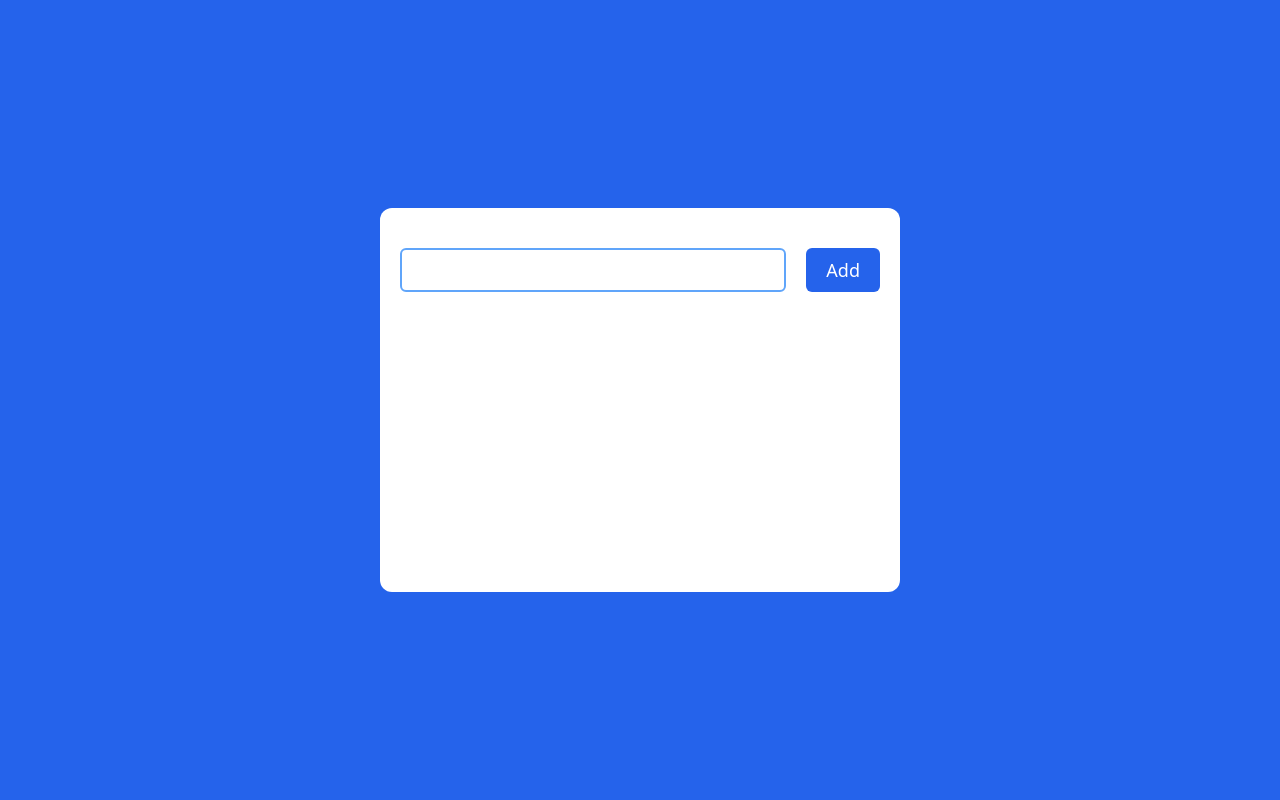
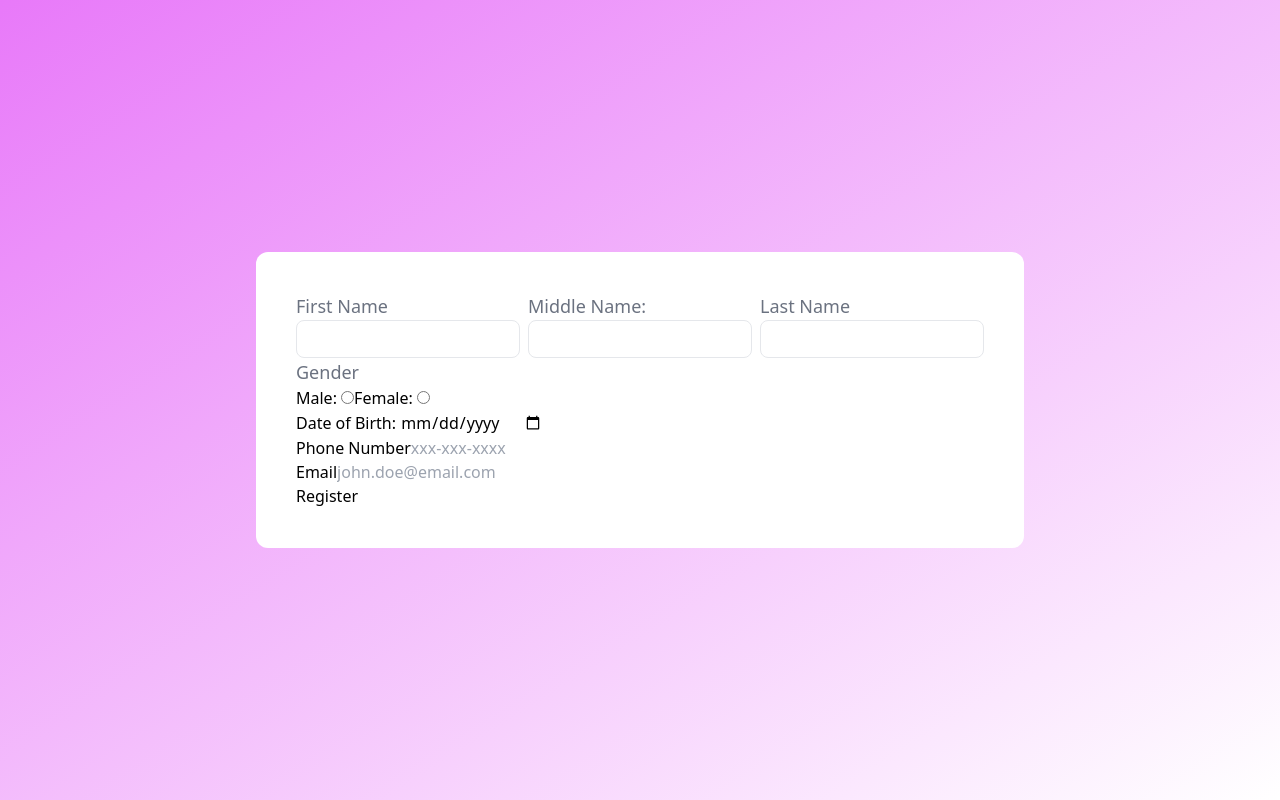
Before and after one commit to danobisiw/Code-along, a React (Create React App) app: page / in a window 1280 px wide. Built offline with nearby package versions, Linux system fonts and the light colour scheme.

Commit message:
form codealong

```diff
--- a/src/App.js
+++ b/src/App.js
@@ -3,7 +3,8 @@
 // import  {Image}  from "./components/Image";
 // import NavBar from "./components/NavBar";
 // import Practice from "./components/Practice"; for the image in practice folder
-import TaskManager from "./components/TaskManager";
+// import TaskManager from "./components/TaskManager";
+import Form from "./components/Form.jsx"
 
 function App() {
   return (
@@ -16,7 +17,8 @@ function App() {
     <Button label="Login"/>
   <Image/> */}
   {/* <Practice/> */}
-  <TaskManager/>
+  {/* <TaskManager/> */}
+  <Form/>
   </div>
 
   )
--- /dev/null
+++ b/src/components/Form.jsx
@@ -0,0 +1,83 @@
+import React, {useState} from 'react'
+
+function Form() {
+    const [data, setData]=useState({
+        firstName:"",
+        middleName:"",
+        lastName:"",
+        dateOfBirth:"",
+        phoneNumber:"",
+        email:"",
+    });
+const handleChange=(event)=>{
+    let name=event.target.name
+    let value=event.target.value
+
+    setData({...data, [name]:value});
+};
+console.log(data);
+
+return (
+<div className='h-screen bg-gradient-to-br from-fuchsia-400 to orange-500 flex justify-center items-center'>
+    <div className='max-w-3xl w-full bg-white  border-r-gray-200 rounded-xl p-10'>
+<form>
+    <div className=' flex flex-col space-y-3 md:flex-row md:space-y-0 md:gap-x-2'>
+<div>
+<label htmlFor="firstName" className='form-label'>First Name</label>
+<input type="text" name="firstName" id="firstName" className='form-input'
+value={data.firstName}
+onChange={handleChange}
+/>
+</div>
+<div>
+<label htmlFor="middleName" className='form-label'>Middle Name: </label>
+<input type="text" name="middleName" id="middleName" className='form-input'
+value={data.middleName}
+onChange={handleChange}/>
+</div>
+<div>
+<label htmlFor="lastName" className='form-label'>Last Name</label>
+<input type="text" name="lastName" id="firstName" className='form-input'
+value={data.lastName}
+onChange={handleChange}/>
+</div>
+    </div>
+<div>
+<label htmlFor="gender" className='form-label'>Gender</label>
+    <label htmlFor="gender">Male: </label>
+        <input type="radio" name="gender" value="male" id='male'onChange={handleChange}/>
+    <label htmlFor='gender'>Female: </label>
+    <input type="radio" name="gender" value="female" id='female'onChange={handleChange}/>
+</div>
+<div>
+    <label htmlFor='dateOfBirth'>Date of Birth: </label>
+    <input type="date" name='dateOfBirth' value={data.dateOfBirth}
+onChange={handleChange}/>
+</div>
+<div>
+    <label htmlFor='phone'>Phone Number</label>
+    <input type="text" name='phoneNumber' placeholder='xxx-xxx-xxxx'value={data.phoneNumber}
+onChange={handleChange}/>
+</div>
+<div>
+    <label htmlFor='email'>Email</label>
+    <input
+    type="email"
+    name='email'
+    id='email'
+    placeholder='john.doe@email.com'
+    value={data.email}
+onChange={handleChange}/>
+</div>
+<div>
+    <button type='submit'>Register</button>
+</div>
+</form>
+    </div>
+
+</div>
+
+)
+}
+
+export default Form;
--- a/src/index.css
+++ b/src/index.css
@@ -1,3 +1,12 @@
 @tailwind base;
 @tailwind components;
 @tailwind utilities;
+
+@layer components{
+    .form-label{
+        @apply block text-lg text-gray-500
+    }
+    .form-input{
+        @apply border w-full outline-none py-1 px-2 text-lg text-gray-700 rounded-lg
+    }
+}
```
